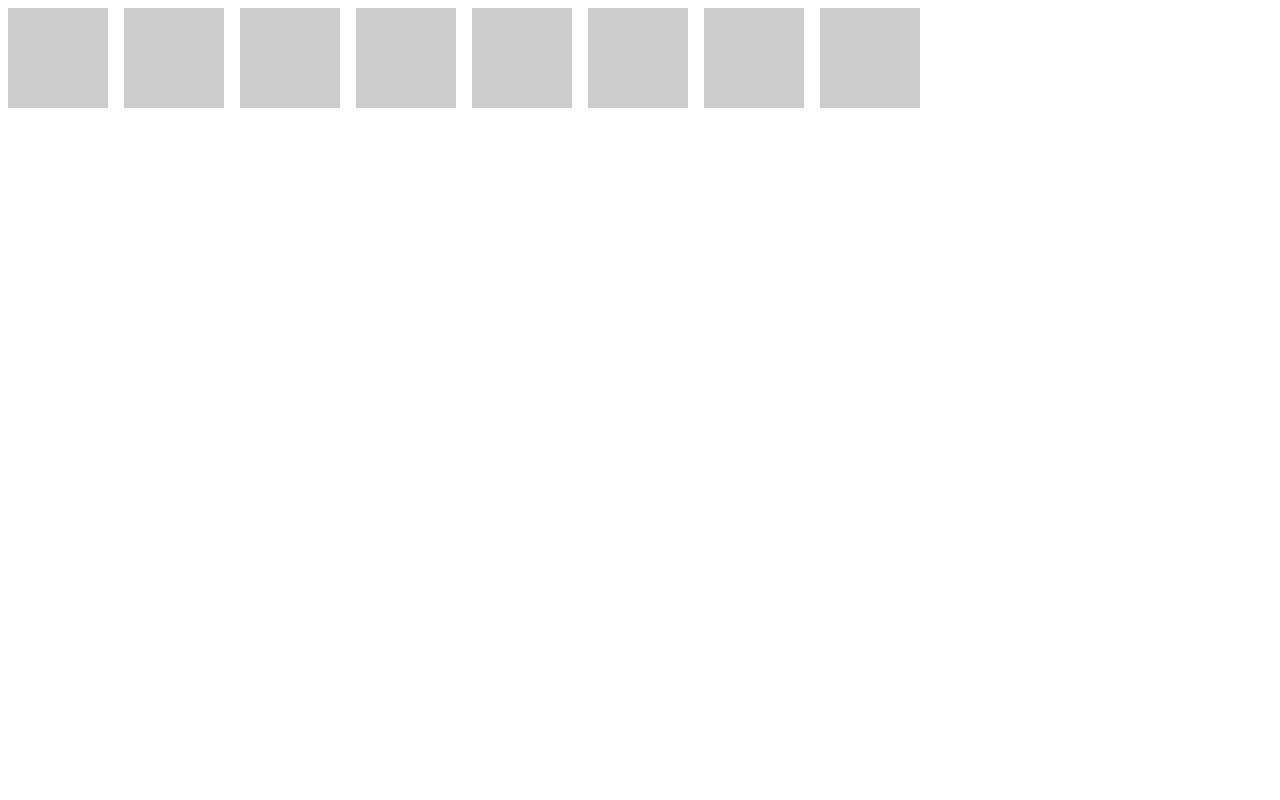
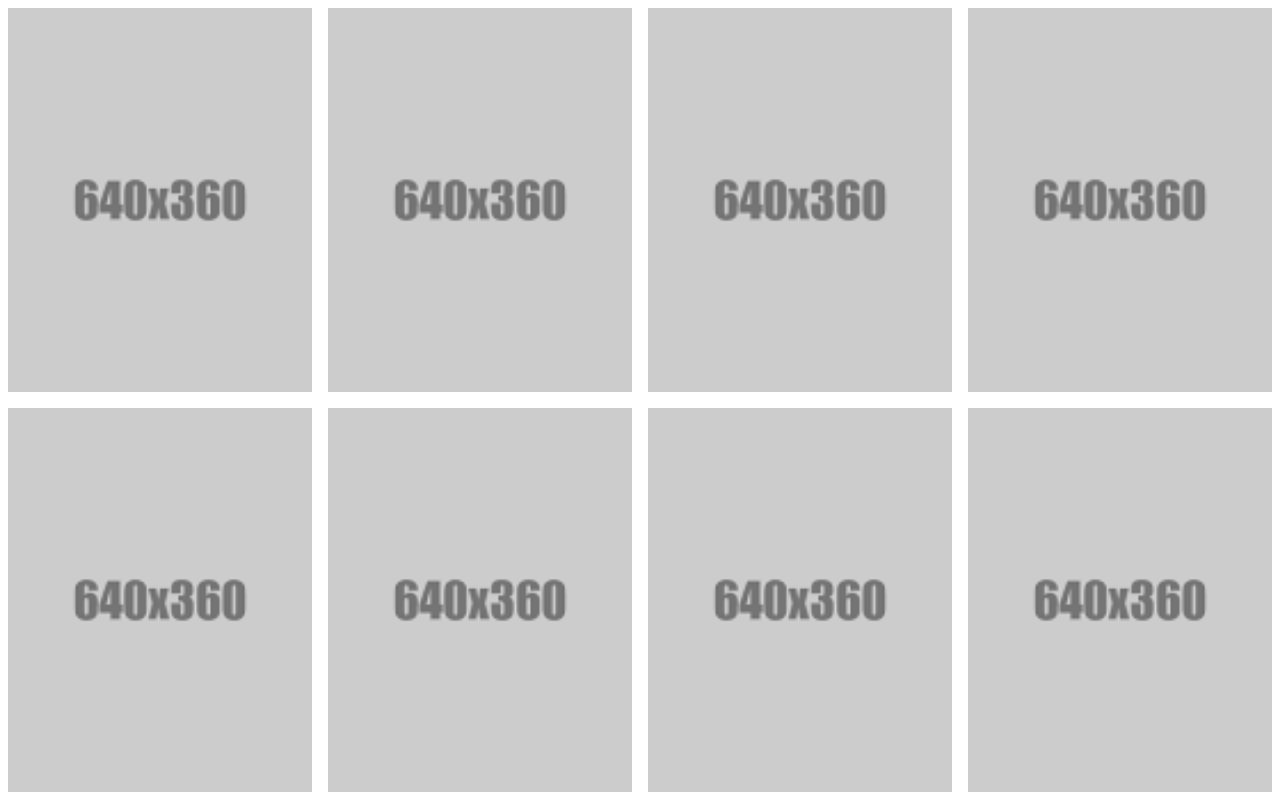
Before and after one commit to eyalganor123/memory-game, a plain HTML site: page index.html in a window 1280 px wide. Drawn offline with Linux system fonts and the light colour scheme; some packages are replaced by stand-ins of ours; a script that the page names is missing.

Commit message:
add style

```diff
--- a/src/style.css
+++ b/src/style.css
@@ -1,18 +1,31 @@
 * {
   user-select: none;
+}
+
+body, html{
+  height: 100%;
 }
 
 body {
   margin: 0;
 }
 
+.grid {
+  display: flex;
+  flex-wrap: wrap;
+  height: 100%;
+}
+
 .image-container{
+  background-size: cover;
+  margin: 8px;
+  background-position: center;
+  flex: calc(25% - 16px);
   display: inline-block;
-  margin: 8px;
   background-image: url('assets/placeholder.png');
   background-repeat: no-repeat;
-  height: 100px;
-  width: 100px;
+  height: calc(50% - 16px);
+  width: 25%;
 }
 
 .image-container img{
```
